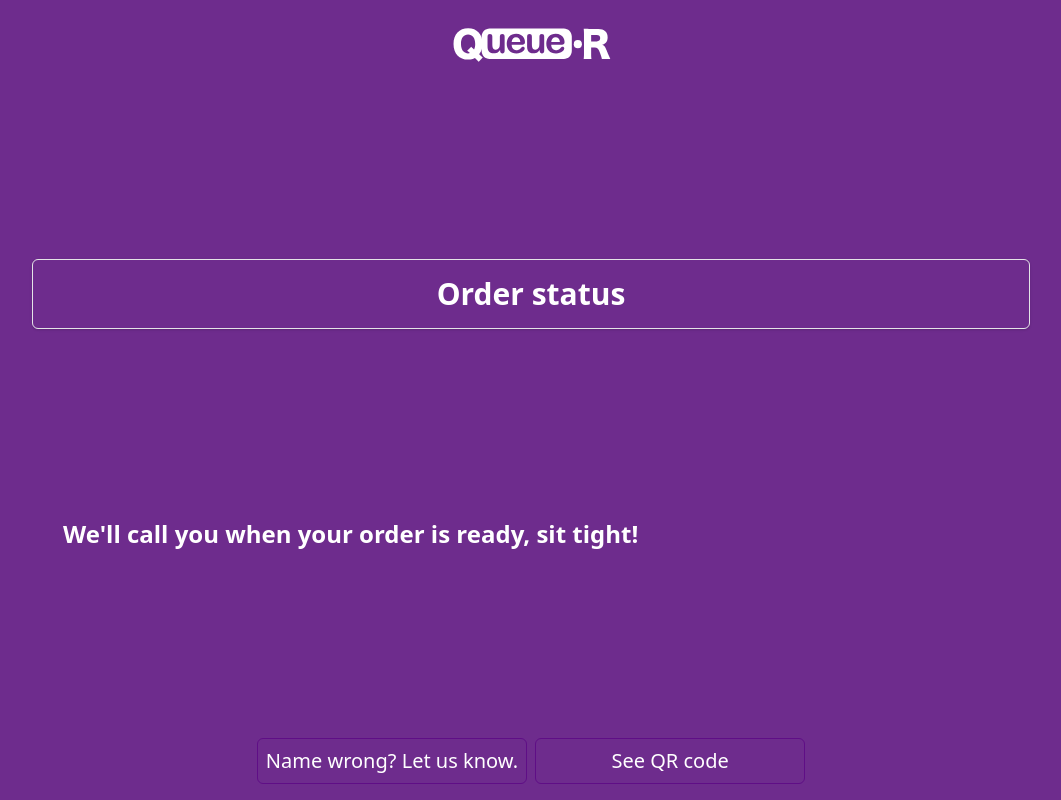
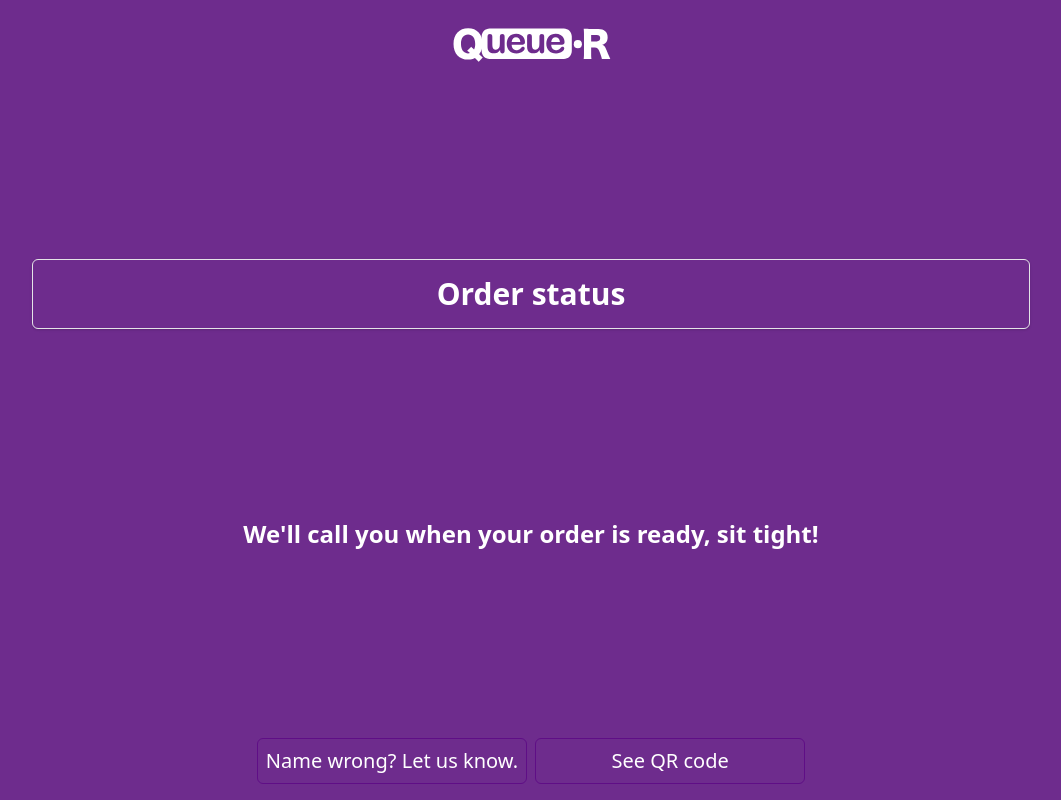
Before and after one commit to amurf/queue-r, a Vue app in the folder frontend/: page /w/1 in a window 1280 px wide. Shown: the whole page, without its empty margins (109-1170 px from the left). Built offline with nearby package versions, Linux system fonts and the light colour scheme; no server answers.

Commit message:
Center text on tracking page

```diff
--- a/frontend/src/pages/Track.vue
+++ b/frontend/src/pages/Track.vue
@@ -56,7 +56,7 @@ document.body.style.setProperty("--colour-body", "var(--colour-primary-light)");
       </p>
     </div>
 
-    <p class="text-white text-xl font-bold w-3/4 text-2xl">
+    <p class="text-white text-xl font-bold w-4/5 text-2xl text-center">
       We'll call you when your order is ready, sit tight!
     </p>
 
```
